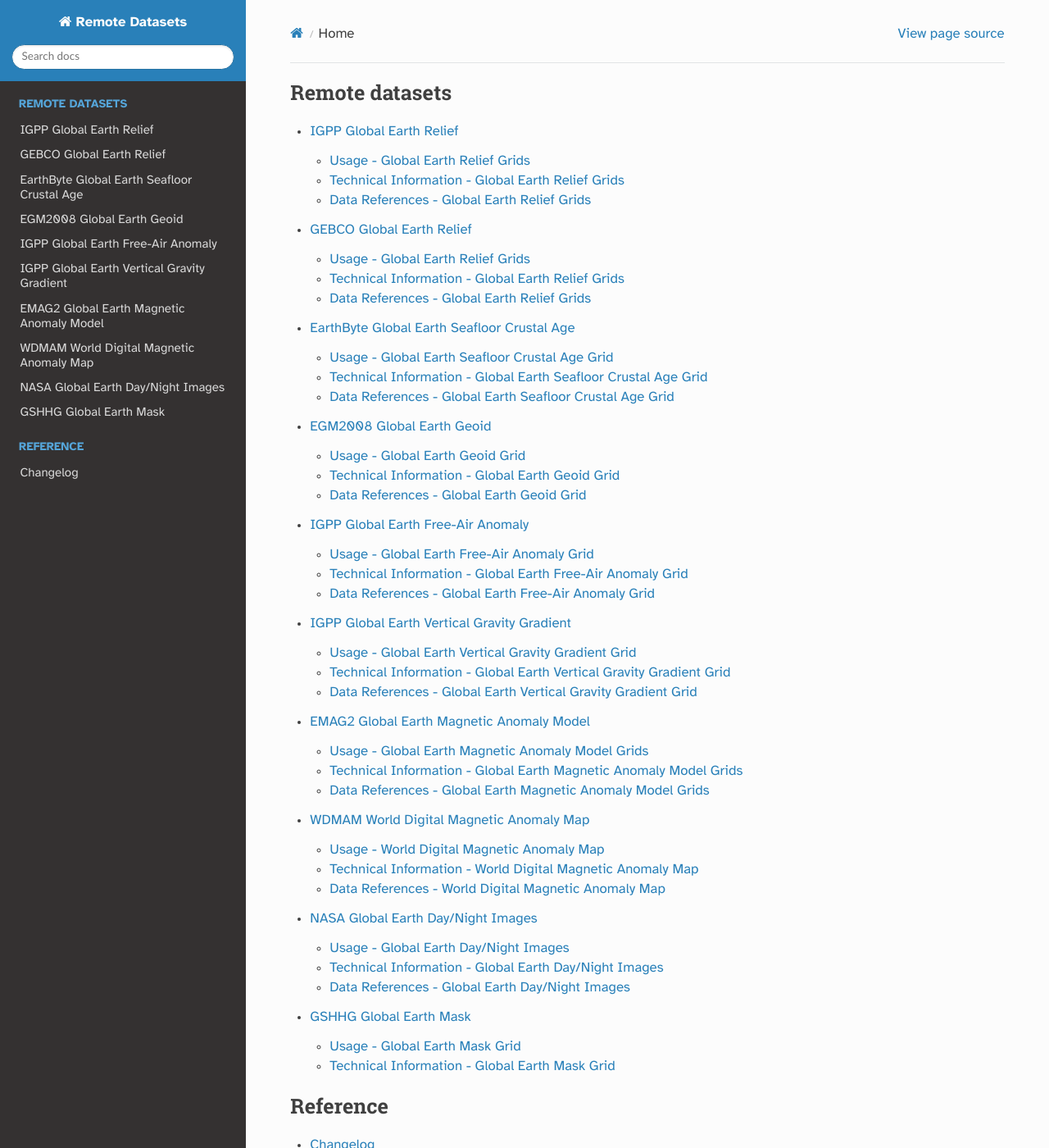
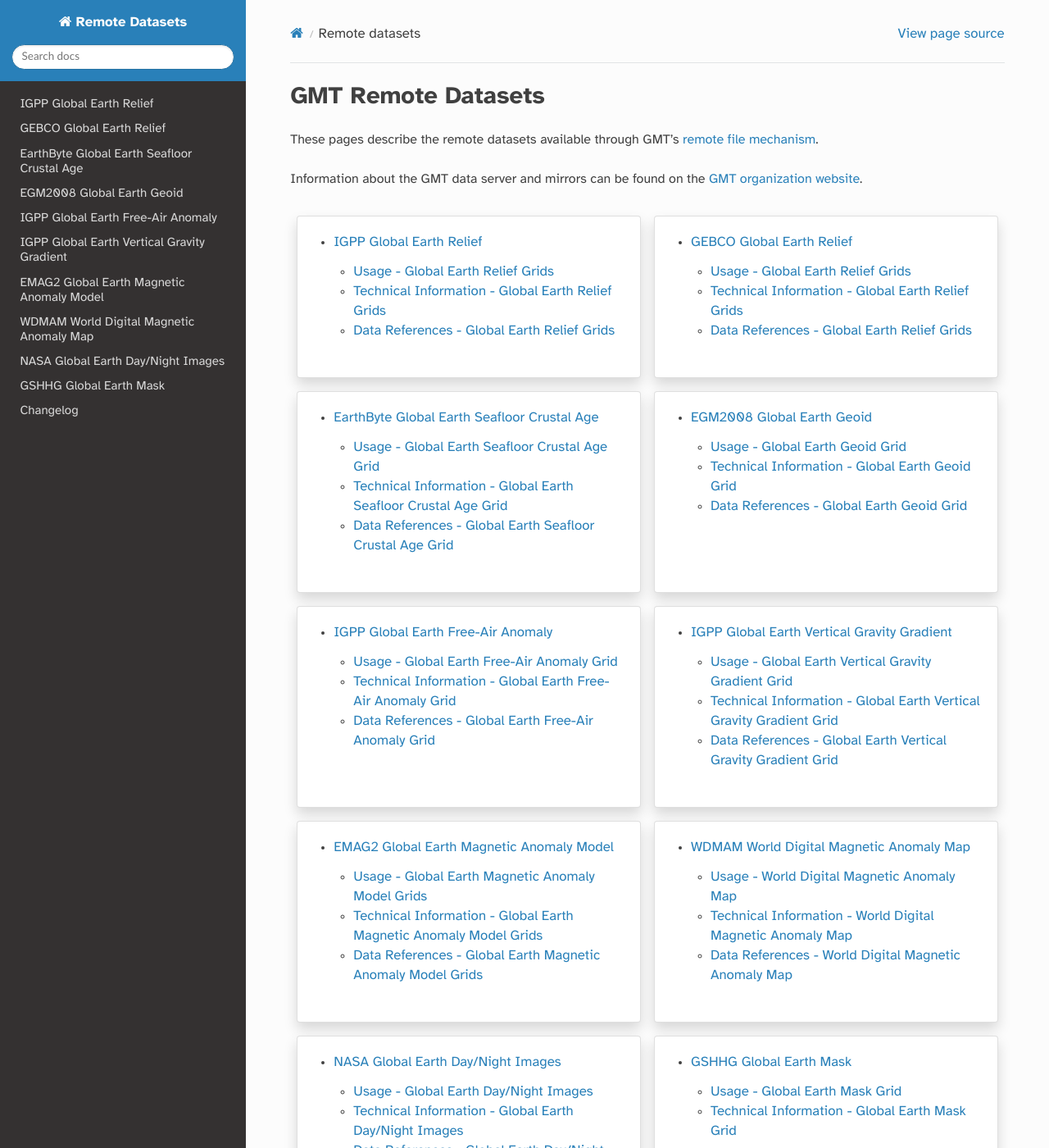
Before and after one commit to GenericMappingTools/remote-datasets, a Sphinx documentation site: the page built from docs/index.rst, in a window 1280 px wide and 1400 px high. Shown: the whole window at 82% size. Built offline with Sphinx 7.4.7 and the Read the Docs theme 2.0.0, drawn with Linux system fonts in a browser that asks for light colours.

Commit message:
Improve index page using sphinx-panels

```diff
--- a/docs/index.rst
+++ b/docs/index.rst
@@ -1,22 +1,76 @@
-.. title:: Home
+.. title:: Remote datasets
 
-.. toctree::
-    :maxdepth: 2
-    :caption: Remote datasets
+GMT Remote Datasets
+-------------------
 
-    earth-relief.rst
-    earth-gebco.rst
-    earth-age.rst
-    earth-geoid.rst
-    earth-faa.rst
-    earth-vgg.rst
-    earth-mag.rst
-    earth-wdmam.rst
-    earth-daynight.rst
-    earth-masks.rst
+These pages describe the remote datasets available through GMT's
+`remote file mechanism <https://docs.generic-mapping-tools.org/dev/datasets/remote-data.html>`_.
 
-.. toctree::
-    :maxdepth: 2
-    :caption: Reference
+Information about the GMT data server and mirrors can be found on the
+`GMT organization website <https://www.generic-mapping-tools.org/mirrors/>`_.
 
-    changes.rst
+.. panels::
+
+    .. toctree::
+
+        earth-relief.rst
+
+    ---
+
+    .. toctree::
+
+        earth-gebco.rst
+
+    ---
+
+    .. toctree::
+
+       earth-age.rst
+
+    ---
+
+    .. toctree::
+
+        earth-geoid.rst
+
+    ---
+
+    .. toctree::
+
+        earth-faa.rst
+
+    ---
+
+    .. toctree::
+
+        earth-vgg.rst
+
+    ---
+
+    .. toctree::
+
+        earth-mag.rst
+
+    ---
+
+    .. toctree::
+
+        earth-wdmam.rst
+
+    ---
+
+    .. toctree::
+
+        earth-daynight.rst
+
+    ---
+
+    .. toctree::
+
+        earth-masks.rst
+
+    ---
+
+    .. toctree::
+
+        changes.rst
```
